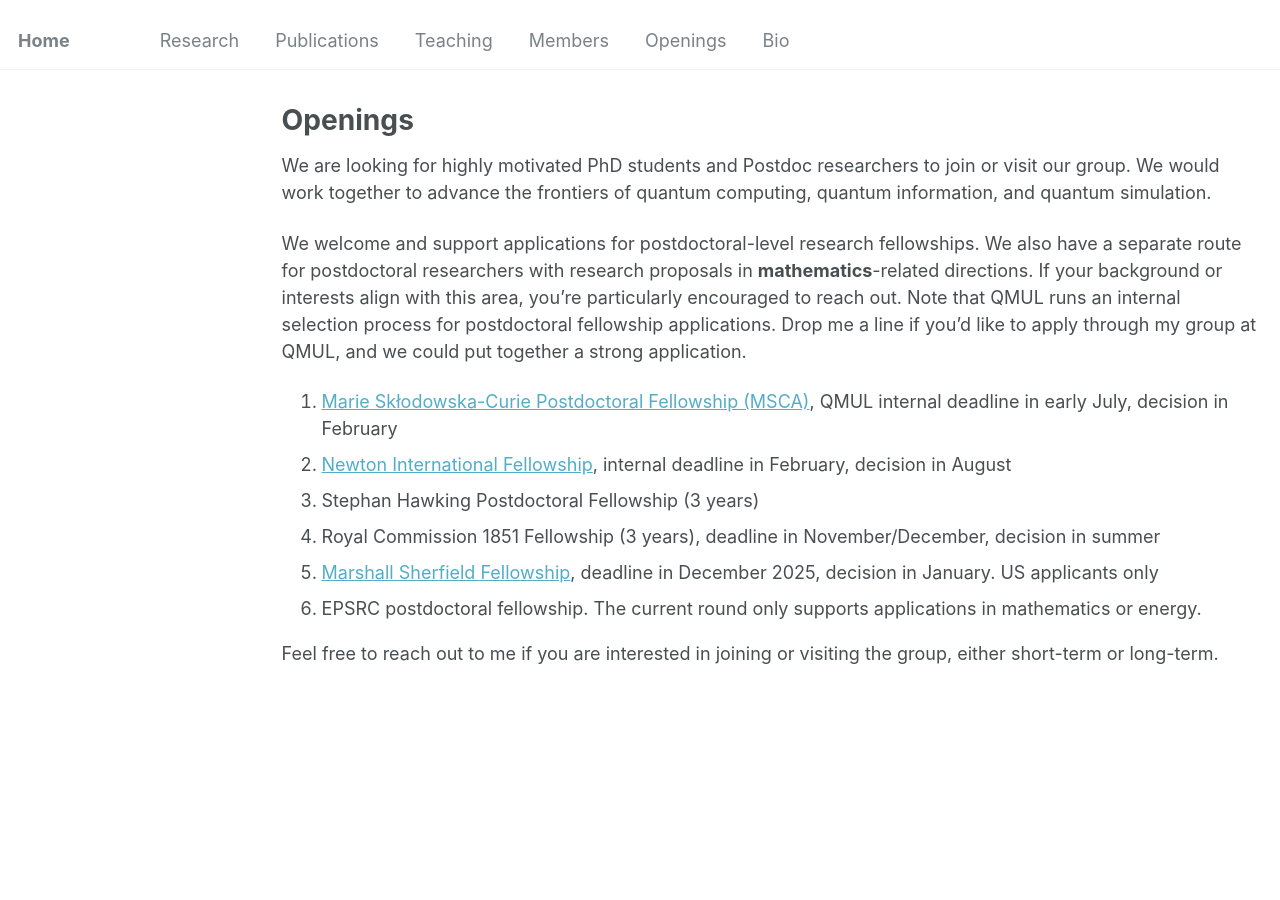
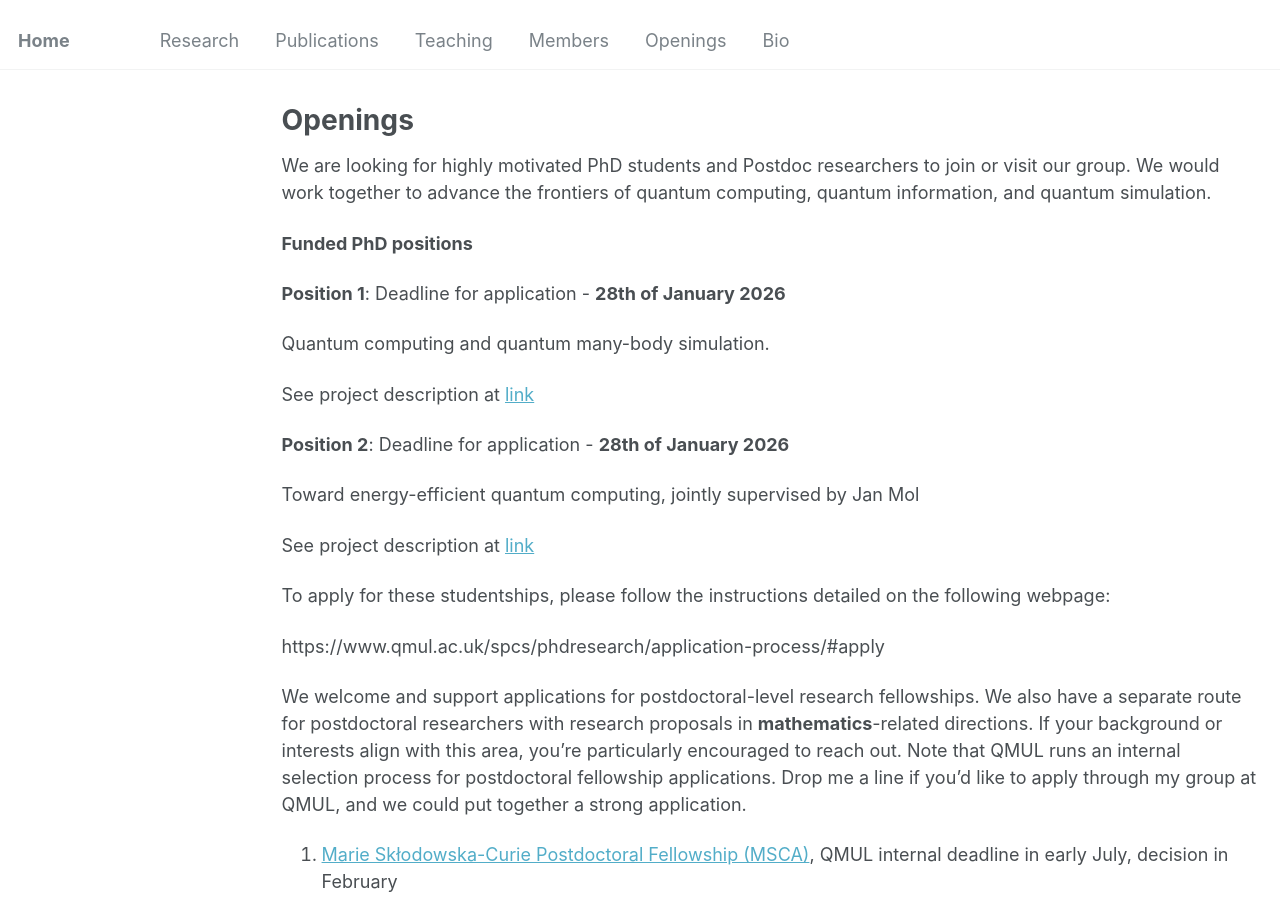
Before and after one commit to jinzhao-sun/jinzhao-sun.github.io, a Jekyll site: the page built from _pages/openings.md, in a window 1280 px wide and 900 px high. Built offline with Jekyll 4.4.1, drawn with Linux system fonts in a browser that asks for light colours.

Commit message:
Update openings.md

```diff
--- a/_pages/openings.md
+++ b/_pages/openings.md
@@ -6,6 +6,30 @@ author_profile: false
 ---
 
 We are looking for highly motivated PhD students and Postdoc researchers to join or visit our group. We would work together to advance the frontiers of quantum computing, quantum information, and quantum simulation.
+
+
+**Funded PhD positions**
+
+**Position 1**: Deadline for application - **28th of January 2026**
+
+Quantum computing and quantum many-body simulation.
+
+See project description at [link](https://www.qmul.ac.uk/spcs/ccmp/phd-at-ccmp/phd-projects-in-ccmp/quantum-computing-and-quantum-many-body-simulation/)
+
+**Position 2**: Deadline for application - **28th of January 2026**
+
+Toward energy-efficient quantum computing, jointly supervised by Jan Mol
+
+See project description at [link](https://www.qmul.ac.uk/spcs/ccmp/phd-at-ccmp/phd-projects-in-ccmp/toward-energy-efficient-quantum-computing/)
+
+
+To apply for these studentships, please follow the instructions detailed on the following webpage:
+
+https://www.qmul.ac.uk/spcs/phdresearch/application-process/#apply
+
+
+
+
 
 We welcome and support applications for postdoctoral-level research fellowships. We also have a separate route for postdoctoral researchers with research proposals in **mathematics**-related directions. If your background or interests align with this area, you're particularly encouraged to reach out. Note that QMUL runs an internal selection process for postdoctoral fellowship applications. Drop me a line if you'd like to apply through my group at QMUL, and we could put together a strong application.
 
```
